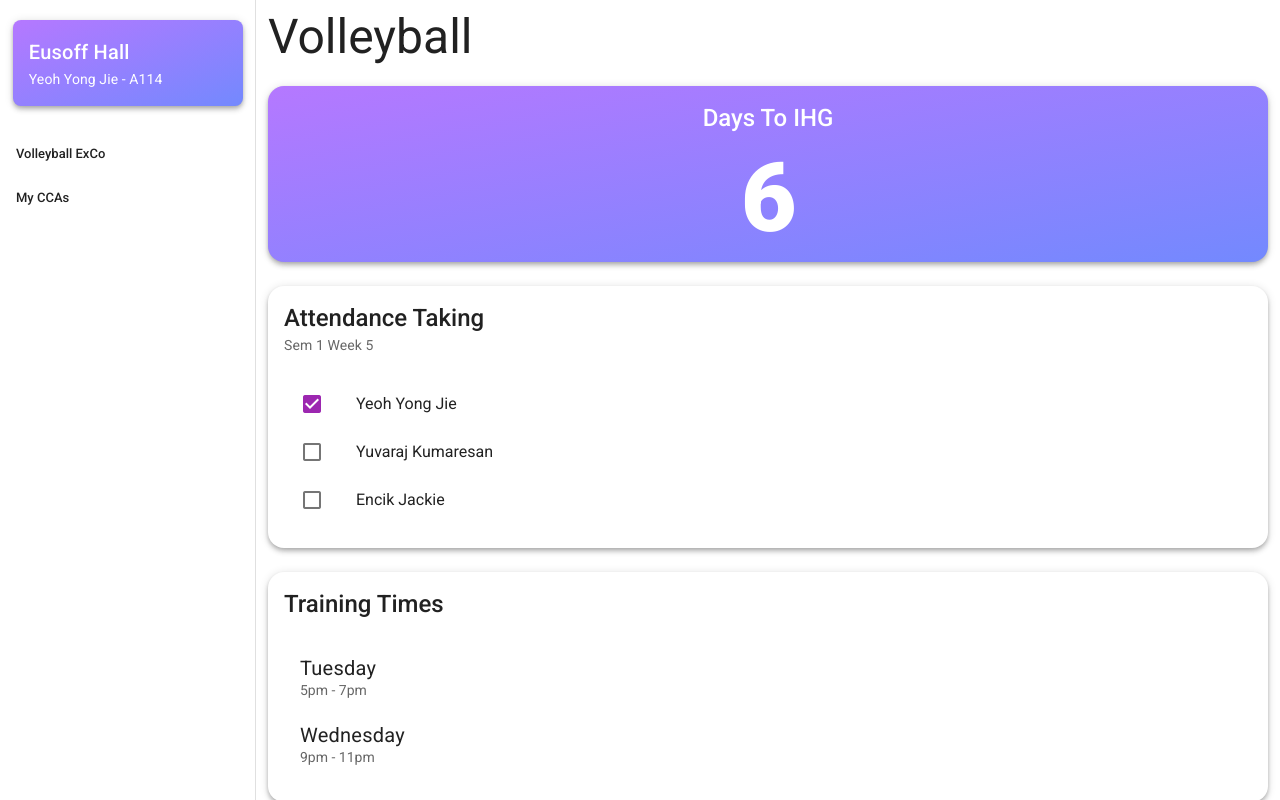
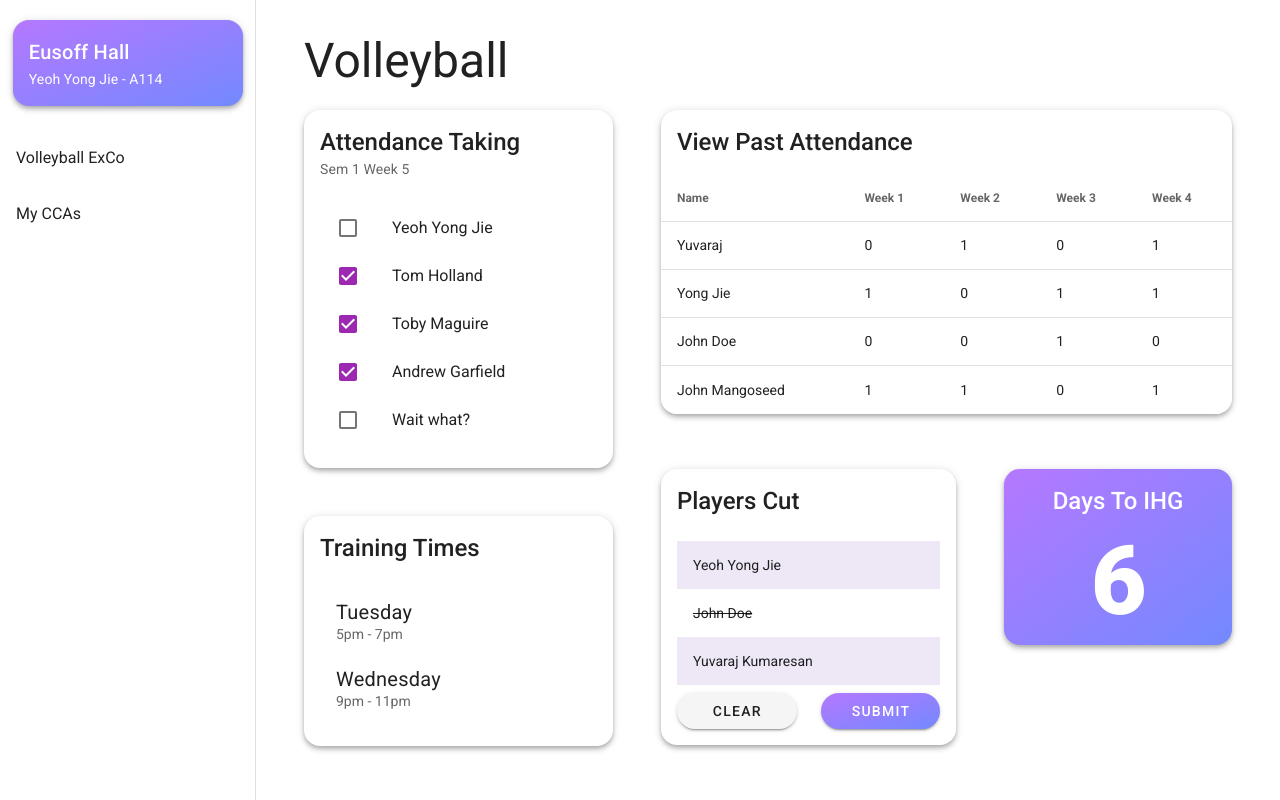
Before and after one commit to yyj-02/CCA-Management-System, a Vue app: page / in a window 1280 px wide. Shown: the top 800 px of the page. Built offline with nearby package versions, Linux system fonts and the light colour scheme.

Commit message:
Finalising designs

```diff
--- a/src/App.vue
+++ b/src/App.vue
@@ -5,7 +5,7 @@
         <v-list-item-content class="d-flex justify-center">
           <v-card
             id="grad"
-            class="rounded-lg primary mx-2"
+            class="rounded-xl primary mx-2"
             elevation="4"
             max-width="90%"
             tile
@@ -17,8 +17,8 @@
           </v-card>
         </v-list-item-content>
       </v-list>
-      <v-list nav dense>
-        <v-list-item-group v-model="selectedItem" color="purple">
+      <v-list nav rounded>
+        <v-list-item-group v-model="selectedItem" color="deep-purple">
           <v-list-item v-for="(navItem, i) in navItems" :key="i">
             <v-list-item-content>
               <v-list-item-title v-text="navItem"></v-list-item-title>
@@ -60,25 +60,6 @@ export default Vue.extend({
       ],
     };
   },
-  methods: {
-    toggleAttendance: function (payload: number) {
-      this.membersAttendance[payload].attended =
-        !this.membersAttendance[payload].attended;
-    },
-    toggleCut: function (payload: number) {
-      this.currentPlayers[payload].cut = !this.currentPlayers[payload].cut;
-    },
-    clearCut: function () {
-      for (var index in this.currentPlayers) {
-        this.currentPlayers[index].cut = false;
-      }
-    },
-    submitCut: function () {
-      this.currentPlayers = this.currentPlayers.filter(
-        (currentPlayer) => !currentPlayer.cut
-      );
-    },
-  },
 });
 </script>
 
--- a/src/components/DaysToEvent.vue
+++ b/src/components/DaysToEvent.vue
@@ -35,5 +35,8 @@ export default Vue.extend({
 <style>
 #grad {
   background-image: linear-gradient(to bottom right, #b578ff, #7389fe);
+  display: flex;
+  flex-direction: column;
+  justify-content: center;
 }
 </style>
--- a/src/components/Header.vue
+++ b/src/components/Header.vue
@@ -1,5 +1,5 @@
 <template>
-  <v-container class="text-h3">
+  <v-container class="text-h3 pb-0">
     {{ cca }}
   </v-container>
 </template>
--- a/src/components/PlayersCut.vue
+++ b/src/components/PlayersCut.vue
@@ -16,7 +16,7 @@
               {{ currentPlayer.name }}
             </v-list-item>
             <v-list-item
-              class="purple lighten-5"
+              class="deep-purple lighten-5"
               v-else
               :key="index"
               @click="toggleCut(index)"
--- a/src/styles/variables.scss
+++ b/src/styles/variables.scss
@@ -1,2 +1,10 @@
 @import url('https://fonts.googleapis.com/css2?family=Poppins');
 $heading-font-family: 'Poppins', sans-serif;
+
+html, body {
+  height: 100%;
+}
+
+.container {
+  height: 100%;
+}
--- a/src/views/Home.vue
+++ b/src/views/Home.vue
@@ -1,6 +1,39 @@
 <template>
   <v-app>
+    <v-container id="splitTitleContent">
+      <v-container id="title" class="pb-0">
+        <v-container class="py-0">
           <Header :cca="cca" />
+        </v-container>
+      </v-container>
+      <v-container id="content" class="py-0">
+        <v-container id="content-1">
+          <AttendanceTaking
+            :membersAttendance="membersAttendance"
+            :attendanceWeek="attendanceWeek"
+            v-on:toggle-attendance="toggleAttendance"
+          />
+        </v-container>
+        <v-container id="content-2">
+          <ViewPastAttendance :attendances="attendances" />
+        </v-container>
+        <v-container id="content-3">
+          <TrainingTimes :trainingTimes="trainingTimes" />
+        </v-container>
+        <v-container id="content-4">
+          <PlayersCut
+            :currentPlayers="currentPlayers"
+            v-on:toggle-cut="toggleCut"
+            v-on:clear-cut="clearCut"
+            v-on:submit-cut="submitCut"
+          />
+        </v-container>
+        <v-container id="content-5">
+          <DaysToEvent :eventDetails="eventDetails" />
+        </v-container>
+      </v-container>
+    </v-container>
+    <!--
         <DaysToEvent :eventDetails="eventDetails" />
         <AttendanceTaking
           :membersAttendance="membersAttendance"
@@ -15,6 +48,8 @@
           v-on:submit-cut="submitCut"
         />
         <ViewPastAttendance :attendances="attendances" />
+
+     -->
   </v-app>
 </template>
 
@@ -50,9 +85,11 @@ export default Vue.extend({
         daysToEvent: 6,
       },
       membersAttendance: [
-        { name: "Yeoh Yong Jie", attended: true },
-        { name: "Yuvaraj Kumaresan", attended: false },
-        { name: "Encik Jackie", attended: false },
+        { name: "Yeoh Yong Jie", attended: false },
+        { name: "Tom Holland", attended: true },
+        { name: "Toby Maguire", attended: true },
+        { name: "Andrew Garfield", attended: true },
+        { name: "Wait what?", attended: false },
       ],
       attendanceWeek: {
         sem: 1,
@@ -120,3 +157,39 @@ export default Vue.extend({
   },
 });
 </script>
+
+<style scoped>
+#splitTitleContent {
+  display: grid;
+  grid-template-rows: auto auto auto auto auto auto auto auto auto auto;
+}
+#title {
+  grid-row: 1 / 2;
+}
+#content {
+  grid-row: 2 / 11;
+  display: grid;
+  grid-template-columns: auto auto auto;
+  grid-template-rows: auto auto auto auto auto auto auto auto auto auto auto auto;
+}
+#content-1 {
+  grid-column: 1 / 2;
+  grid-row: 1 / 10;
+}
+#content-2 {
+  grid-column: 2 / 4;
+  grid-row: 1 / 9;
+}
+#content-3 {
+  grid-column: 1 / 2;
+  grid-row: 10 / 13;
+}
+#content-4 {
+  grid-column: 2 / 3;
+  grid-row: 9 / 13;
+}
+#content-5 {
+  grid-column: 3 / 4;
+  grid-row: 9 / 13;
+}
+</style>
```
Lines whose indentation alone changed are shown as unchanged.
